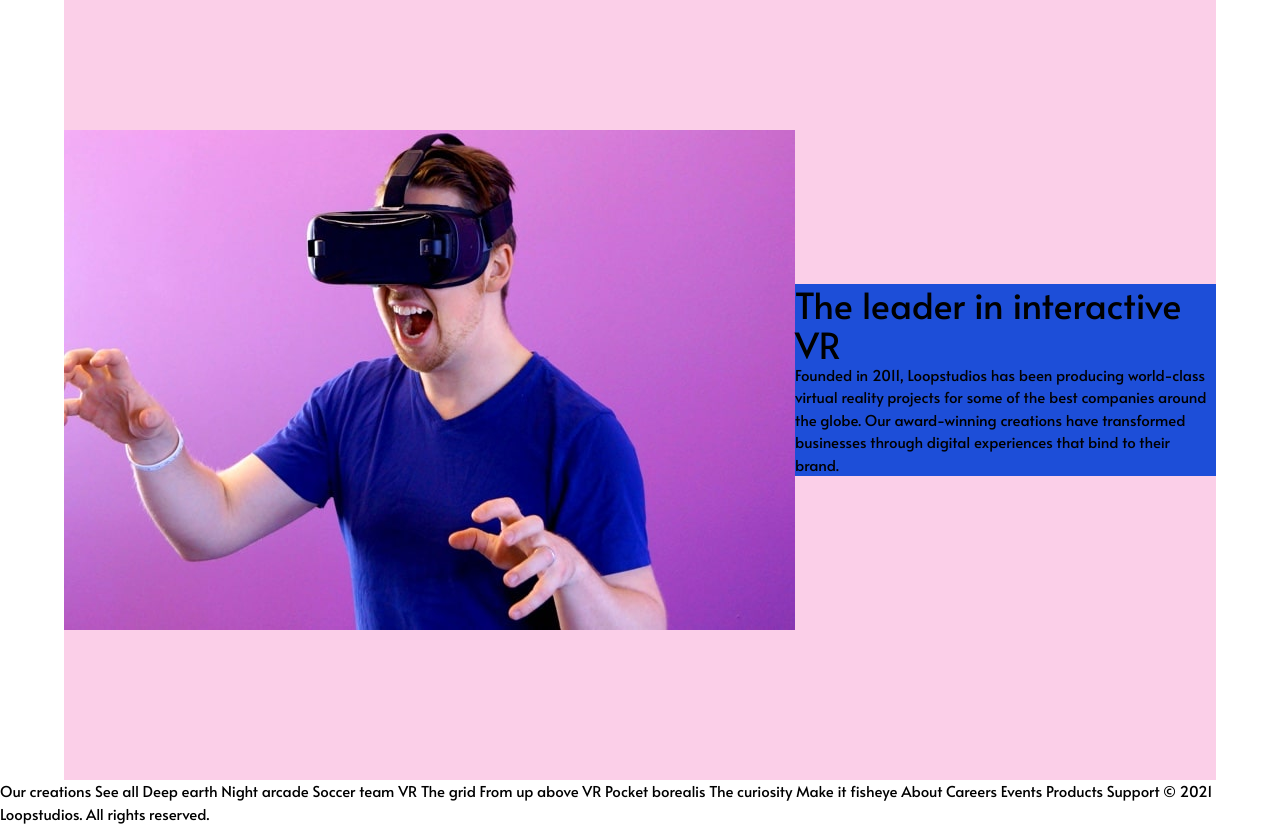
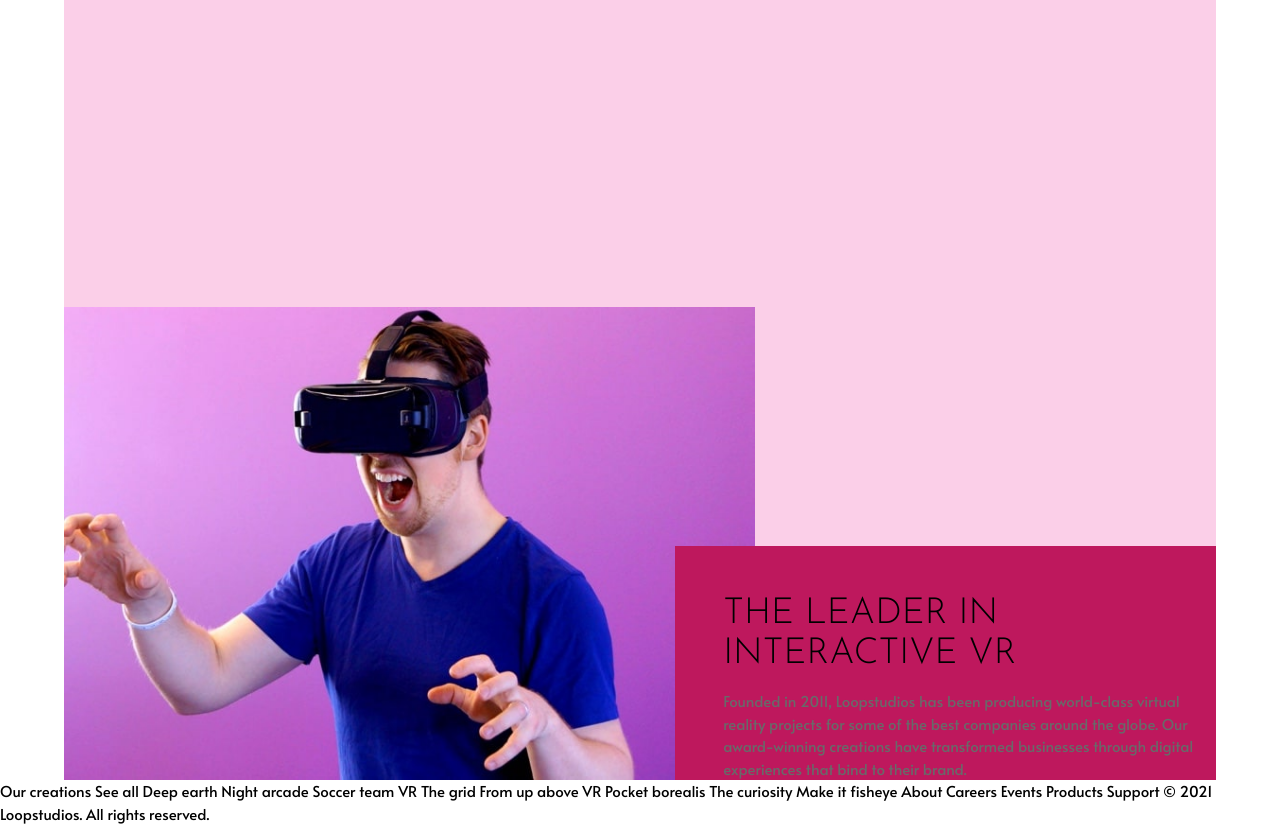
Before and after one commit to lilKriT/loopstudios-landing-page, a website: page index.html in a window 1280 px wide. Shown: the part 820-1645 px from the top of the page. Drawn offline with Linux system fonts and the light colour scheme.

Commit message:
Styling leader section.

```diff
--- a/index.html
+++ b/index.html
@@ -1,5 +1,5 @@
 <!DOCTYPE html>
-<html lang="en" class="scroll-smooth">
+<html lang="en" class="scroll-auto">
   <head>
     <meta charset="UTF-8" />
     <meta http-equiv="X-UA-Compatible" content="IE=edge" />
@@ -62,17 +62,19 @@
     </section>
     <!-- Leader Section -->
     <section
-      class="bg-pink-200 min-h-screen w-full max-w-6xl mx-auto flex justify-center items-center"
+      class="bg-pink-200 min-h-screen w-full max-w-6xl mx-auto flex justify-center items-end"
       id="leader-section"
     >
       <img
         src="./images/desktop/image-interactive.jpg"
         alt="Gamer with VR goggles"
-        class="w-4/5"
+        class="w-3/5"
       />
-      <div class="bg-blue-700 w-3/5">
-        <h2 class="text-4xl">The leader in interactive VR</h2>
-        <p>
+      <div class="bg-pink-700 w-3/5 -ml-20 pl-12 pt-12">
+        <h2 class="text-4xl uppercase font-josefin">
+          The leader in interactive VR
+        </h2>
+        <p class="mt-4 text-veryDarkGray">
           Founded in 2011, Loopstudios has been producing world-class virtual
           reality projects for some of the best companies around the globe. Our
           award-winning creations have transformed businesses through digital
```
Also changed, not shown: dist/output.css.
